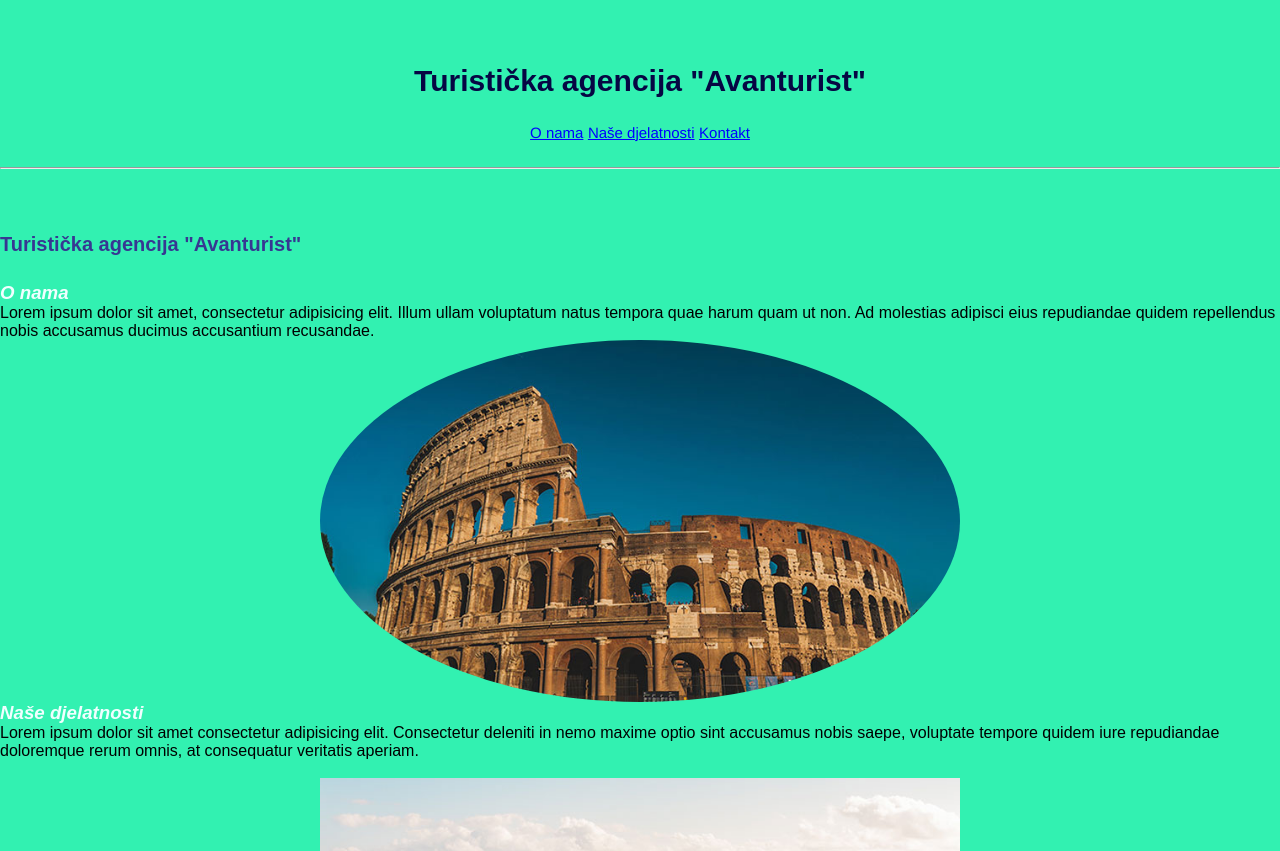
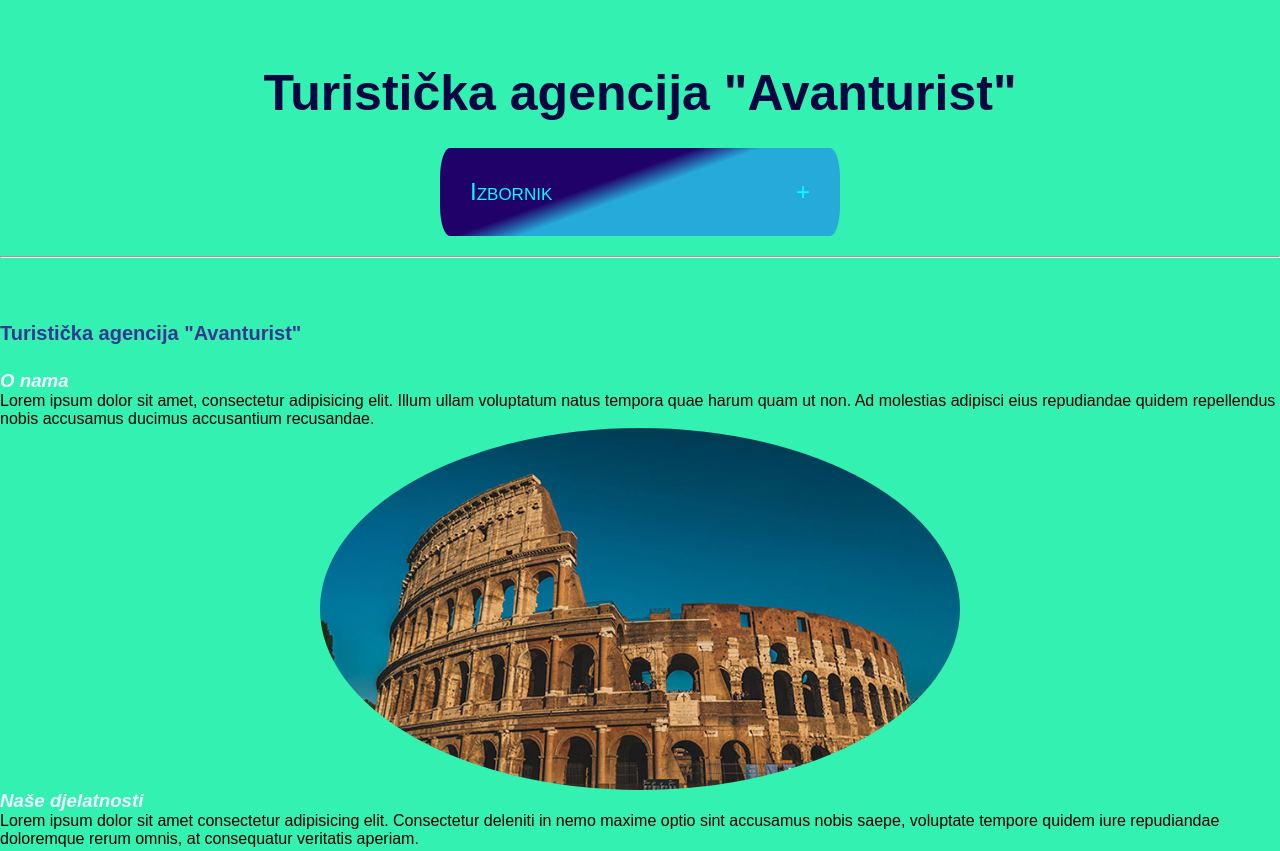
Before and after one commit to Dita93/Parcijalniispit, a plain HTML site: page index.html in a window 1280 px wide. Shown: the top 851 px of the page. Drawn offline with Linux system fonts and the light colour scheme.

Commit message:
izbornik

```diff
--- a/index.html
+++ b/index.html
@@ -16,15 +16,20 @@
     <header id="header">
             <h1>Turistička agencija "Avanturist"</h1>
 
-              <nav>
-                <ul>
-                  <li><a href="#onama">O nama</a></li>
+            <nav class="drop">
 
-                  <li><a href="#djelatnosti">Naše djelatnosti</a></li>
+              <label for="touch"><span>Izbornik</span></label>
+              <input type="checkbox" id="touch">
 
-                  <li><a href="#kontakt">Kontakt</a></li>
-                </ul>
-              </nav>
+              <ul class="slide">
+                <li><a href="#onama">O nama</a></li>
+                <li><a href="#djelatnosti">Naše djelatnosti</a></li>
+                <li><a href="#kontakt">Kontakt</a></li>
+
+
+              </ul>
+
+            </nav>
          <hr>
           </header>
 
--- a/style.css
+++ b/style.css
@@ -10,7 +10,7 @@ body {
 h1 {
   color: rgb(6, 6, 67);
   text-align: center;
-  font-size: 30px;
+  font-size: 50px;
   margin-bottom: 2%;
   margin-top: 5%;
 }
@@ -19,14 +19,7 @@ h1 {
   font-size: 20px;
   color: rgb(55, 55, 146);
 }
-li {
-  display: inline-block;
-  margin-bottom: 2%;
-  color: blue;
-}
-nav {
-  text-align: center;
-}
+
 h3 {
   font-style: italic;
   color: azure;
@@ -57,9 +50,67 @@ footer {
 
 [href] {
   color: blue;
-  font-size: 15px;
+  font-size: 25px;
   font-family: "Franklin Gothic Medium", "Arial Narrow", Arial, sans-serif;
 }
 .kontakt {
   color: black;
 }
+
+li a {
+  text-decoration: none;
+  color: #1a23c6;
+  width: 100%;
+  font-family: Arial, Helvetica, sans-serif;
+  font-size: 45px;
+}
+
+.drop {
+  width: 400px;
+  margin: 20px auto;
+  margin-top: 5%S;
+}
+
+span {
+  padding: 30px;
+  background: -webkit-linear-gradient(110deg, #26aada 50%, #200169 60%);
+  color: aqua;
+  font-size: 1.5em;
+  font-variant: small-caps;
+  cursor: pointer;
+  display: block;
+  border-radius: 10px / 30px;
+}
+
+span::after {
+  float: right;
+  right: 10%;
+  content: "+";
+}
+
+.slide {
+  clear: both;
+  width: 100%;
+  height: 0px;
+  overflow: hidden;
+  text-align: center;
+  transition: height 0.4s ease;
+}
+
+.slide li {
+  padding: 30px;
+}
+
+#touch {
+  position: absolute;
+  opacity: 0;
+  height: 0px;
+}
+
+#touch:checked + .slide {
+  height: 300px;
+}
+
+ul li a:hover {
+  color: rgb(192, 16, 171);
+}
```
